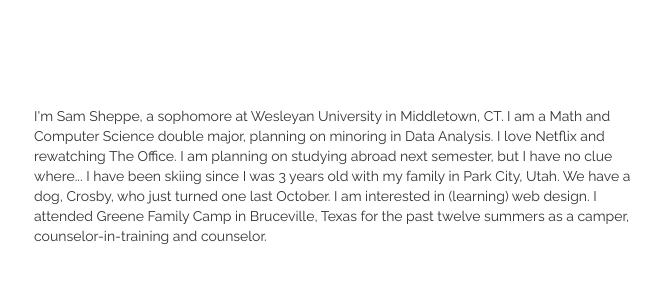
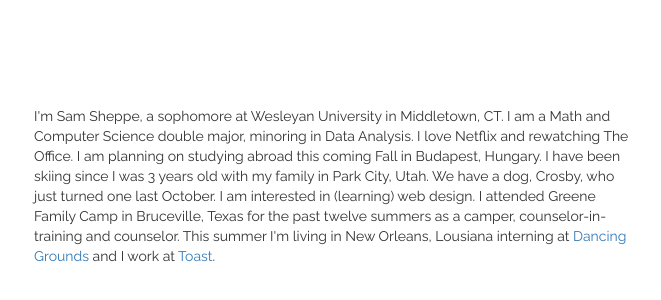
Before and after one commit to ssheppe/ssheppe.github.io, a plain HTML site: page about.html in a window 1280 px wide. Shown: the part 1196-1496 px from the top of the page, without its empty margins (306-967 px from the left). Drawn offline with nearby package versions, Linux system fonts and the light colour scheme.

Commit message:
about me updated

```diff
--- a/about.html
+++ b/about.html
@@ -63,7 +63,7 @@
 
 	 		<div class="more_info">
 	 			<a id="more" name="more"></a>
-	 			<p>I'm Sam Sheppe, a sophomore at Wesleyan University in Middletown, CT. I am a Math and Computer Science double major, planning on minoring in Data Analysis. I love Netflix and rewatching The Office. I am planning on studying abroad next semester, but I have no clue where... I have been skiing since I was 3 years old with my family in Park City, Utah. We have a dog, Crosby, who just turned one last October. I am interested in (learning) web design. I attended Greene Family Camp in Bruceville, Texas for the past twelve summers as a camper, counselor-in-training and counselor. </p>
+	 			<p>I'm Sam Sheppe, a sophomore at Wesleyan University in Middletown, CT. I am a Math and Computer Science double major, minoring in Data Analysis. I love Netflix and rewatching The Office. I am planning on studying abroad this coming Fall in Budapest, Hungary. I have been skiing since I was 3 years old with my family in Park City, Utah. We have a dog, Crosby, who just turned one last October. I am interested in (learning) web design. I attended Greene Family Camp in Bruceville, Texas for the past twelve summers as a camper, counselor-in-training and counselor. This summer I'm living in New Orleans, Lousiana interning at <a href="http://dancingrounds.org/">Dancing Grounds</a> and I work at <a href="http://www.toastneworleans.com/">Toast</a>.</p>
 	 		</div>
 
 	</body>
```
